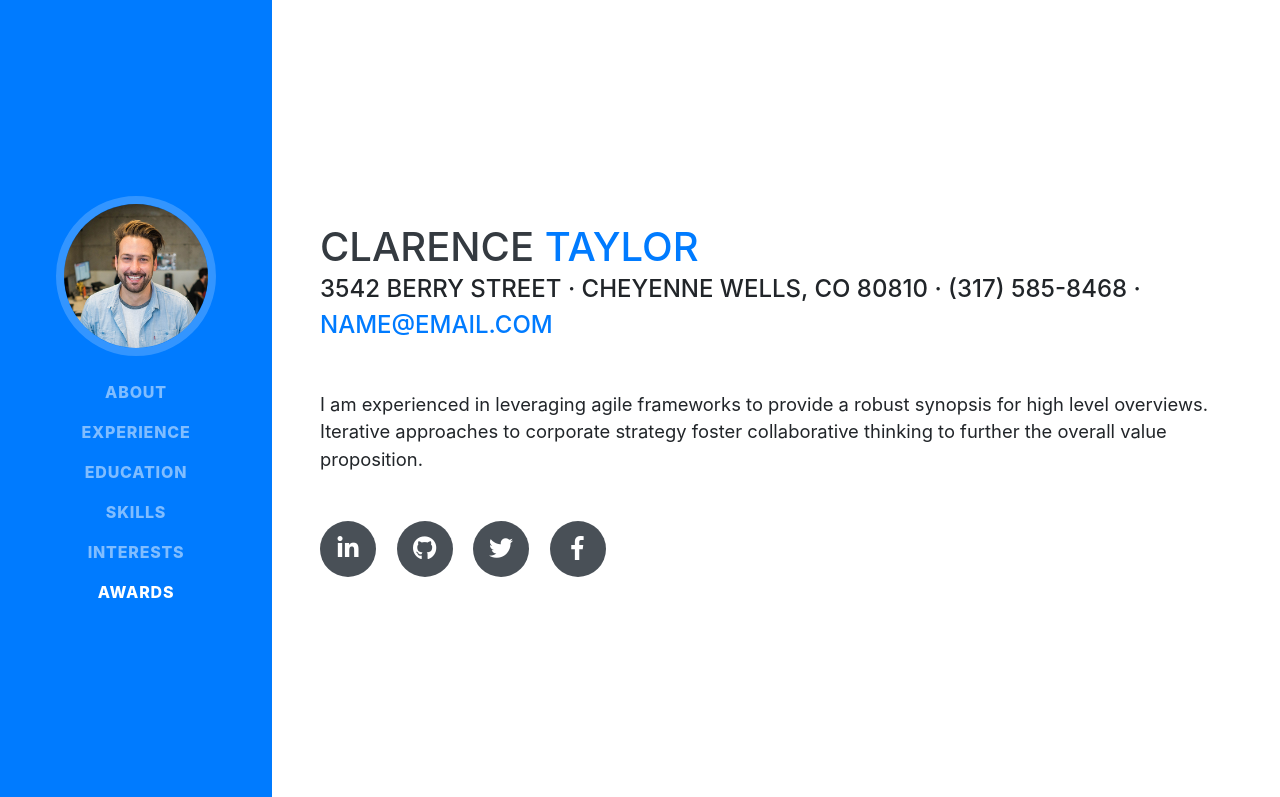
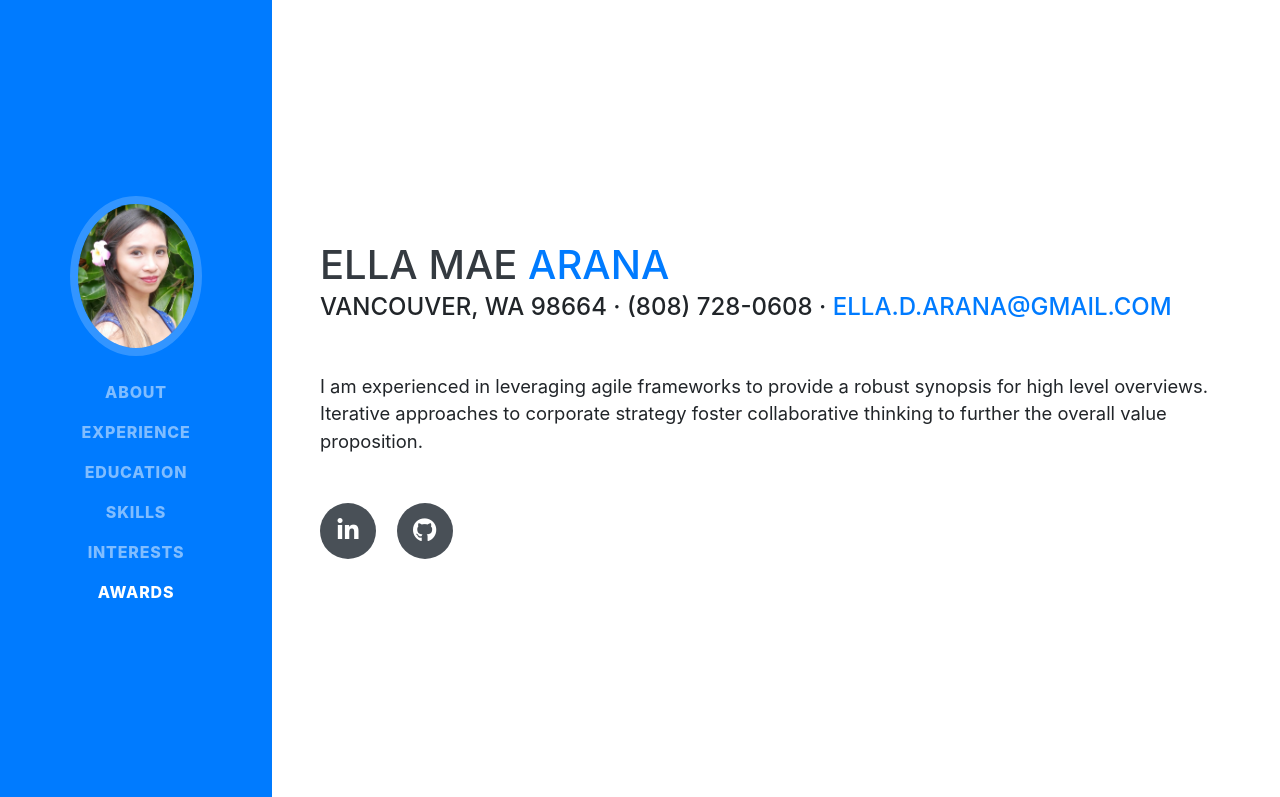
Before and after one commit to ellamae0821/ellamae0821.github.io, a website with bundled scripts: page index.html in a window 1280 px wide. Shown: the top 797 px of the page. Built offline with nearby package versions, Linux system fonts and the light colour scheme; a web font is replaced by a local one.

Commit message:
modified About

```diff
--- a/index.html
+++ b/index.html
@@ -8,7 +8,7 @@
   <meta name="description" content="">
   <meta name="author" content="">
 
-  <title>Resume - Start Bootstrap Theme</title>
+  <title>Resume - Ella Mae D. Arana </title>
 
   <!-- Bootstrap core CSS -->
   <link href="vendor/bootstrap/css/bootstrap.min.css" rel="stylesheet">
@@ -27,9 +27,9 @@
 
   <nav class="navbar navbar-expand-lg navbar-dark bg-primary fixed-top" id="sideNav">
     <a class="navbar-brand js-scroll-trigger" href="#page-top">
-      <span class="d-block d-lg-none">Clarence Taylor</span>
+      <span class="d-block d-lg-none">Ella Mae Arana</span>
       <span class="d-none d-lg-block">
-        <img class="img-fluid img-profile rounded-circle mx-auto mb-2" src="img/profile.jpg" alt="">
+        <img class="img-fluid img-profile rounded-circle mx-auto mb-2" src="img/ella.jpg" alt="">
       </span>
     </a>
     <button class="navbar-toggler" type="button" data-toggle="collapse" data-target="#navbarSupportedContent" aria-controls="navbarSupportedContent" aria-expanded="false" aria-label="Toggle navigation">
@@ -63,26 +63,26 @@
 
     <section class="resume-section p-3 p-lg-5 d-flex align-items-center" id="about">
       <div class="w-100">
-        <h1 class="mb-0">Clarence
-          <span class="text-primary">Taylor</span>
+        <h1 class="mb-0">Ella Mae
+          <span class="text-primary">Arana</span>
         </h1>
-        <div class="subheading mb-5">3542 Berry Street · Cheyenne Wells, CO 80810 · (317) 585-8468 ·
-          <a href="mailto:name@email.com">name@email.com</a>
+        <div class="subheading mb-5">  Vancouver, WA 98664 · (808) 728-0608 ·
+          <a href="mailto:name@email.com">ella.d.arana@gmail.com</a>
         </div>
         <p class="lead mb-5">I am experienced in leveraging agile frameworks to provide a robust synopsis for high level overviews. Iterative approaches to corporate strategy foster collaborative thinking to further the overall value proposition.</p>
         <div class="social-icons">
-          <a href="#">
+          <a href="https://www.linkedin.com/in/ella-mae-arana/">
             <i class="fab fa-linkedin-in"></i>
           </a>
-          <a href="#">
+          <a href="https://github.com/ellamae0821">
             <i class="fab fa-github"></i>
           </a>
-          <a href="#">
+          <!-- <a href="#">
             <i class="fab fa-twitter"></i>
-          </a>
-          <a href="#">
+          </a> -->
+          <!-- <a href="#">
             <i class="fab fa-facebook-f"></i>
-          </a>
+          </a> -->
         </div>
       </div>
     </section>
```
Also changed, not shown: package.json (+4 -3 lines), vendor/fontawesome-free/package.json (+8 -5 lines), img/ella.jpg (added), 2 other files.
